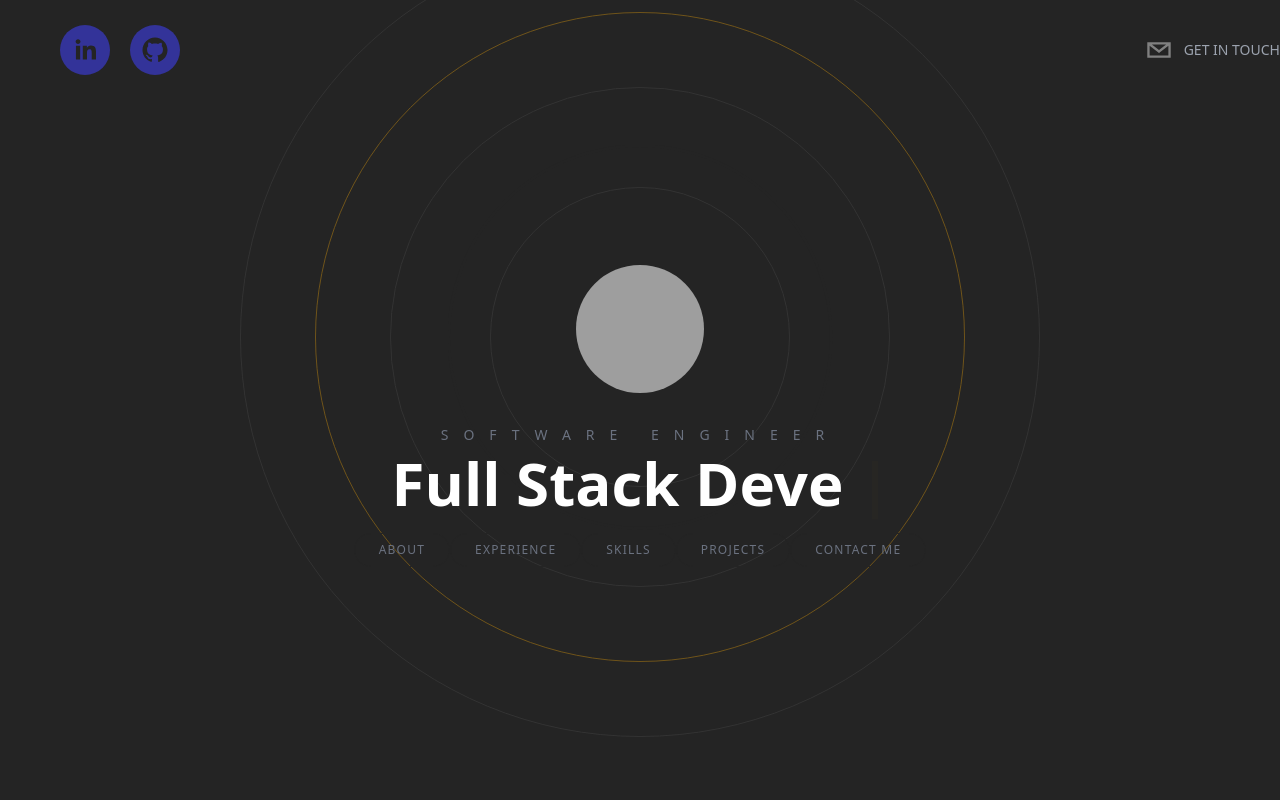
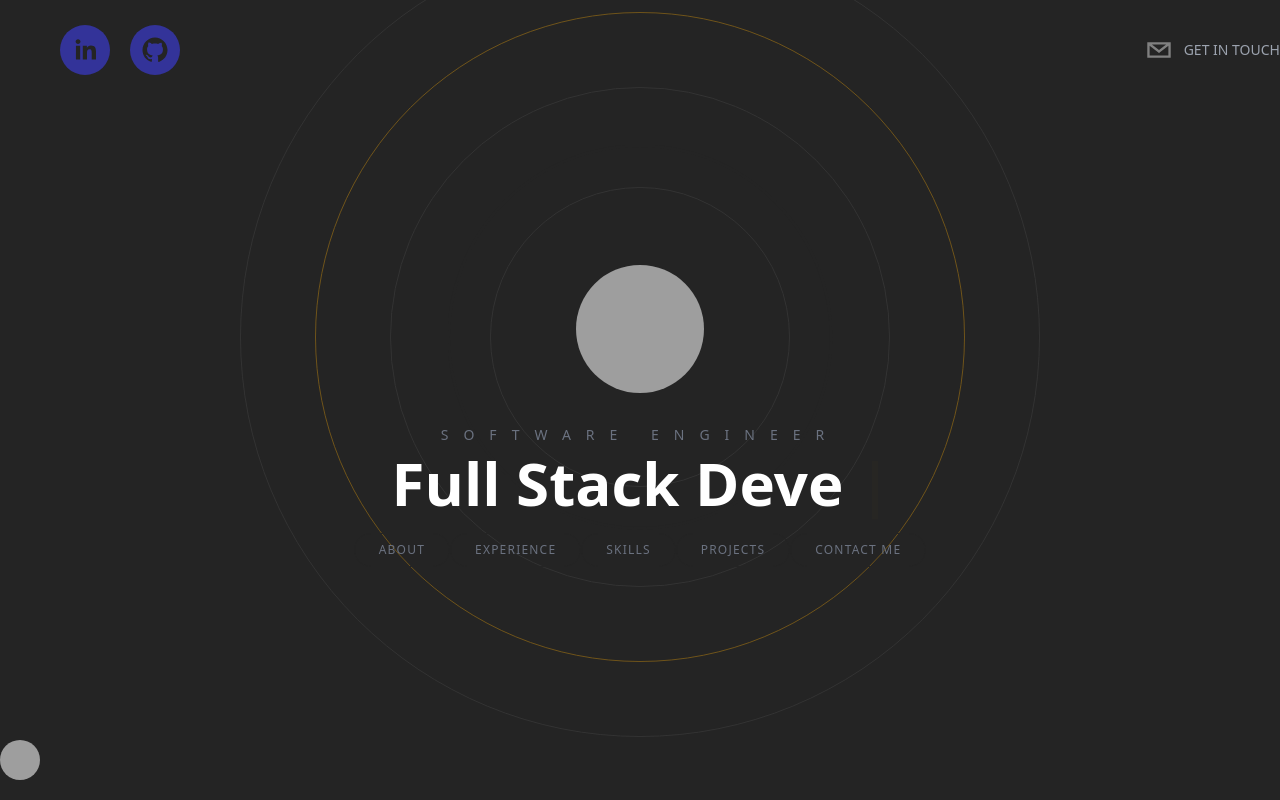
Before and after one commit to JoeBcodes/React-Portfolio, a Next.js app: page / in a window 1280 px wide. Built offline with nearby package versions, Linux system fonts and the light colour scheme; grey boxes are pictures that could not be loaded.

Commit message:
added tailwind scrollbar and homebutton tab

```diff
--- a/components/Experience.tsx
+++ b/components/Experience.tsx
@@ -18,7 +18,8 @@
       </h3>
 
       <div className="w-full flex space-x-5
-      overflow-x-scroll p-10 snap-x snap-mandatory">
+      overflow-x-scroll p-10 snap-x snap-mandatory
+      scrollbar scrollbar-track-gray-400/20 scrollbar-thumb-[#F7AB0A]/80">
         <ExperienceCard />
         <ExperienceCard />
         <ExperienceCard />
--- a/components/Projects.tsx
+++ b/components/Projects.tsx
@@ -19,7 +19,7 @@
       </h3>
 
       <div className="relative w-full flex overflow-x-scroll overflow-y-hidden snap-x
-      snap-mandatory z-20">
+      snap-mandatory z-20 scrollbar scrollbar-track-gray-400/20 scrollbar-thumb-[#F7AB0A]/80">
         {projects.map((project, i) => (
           <div key={project} className="w-screen flex-shrink-0 snap-center
           flex-col space-y-5 items-center justify-center
--- a/package.json
+++ b/package.json
@@ -27,6 +27,7 @@
   "devDependencies": {
     "autoprefixer": "^10.4.14",
     "postcss": "^8.4.21",
+    "tailwind-scrollbar": "^3.0.0",
     "tailwindcss": "^3.2.7"
   }
 }
--- a/pages/index.tsx
+++ b/pages/index.tsx
@@ -10,14 +10,19 @@
 import ContactMe from '@/components/ContactMe'
 import Skills from '@/components/Skills'
 import Projects from '@/components/Projects'
-
+//tailwind scrollbar not working
+//fix skills and projects img
 //change Image tags to next/image
  const inter = Inter({ subsets: ['latin'] });
 
 export default function Home() {
   return (
     <div className="bg-[rgb(36,36,36)] text-white h-screen snap-y snap-mandatory
-    overflow-scroll z-0">
+    overflow-y-scroll overflow-x-hidden z-0
+    scrollbar scrollbar-track-gray-400/20 scrollbar-thumb-[#F7AB0A]/80
+    ">
+
+
       <Head>
         <title>My Portfolio</title>
        </Head>
@@ -46,6 +51,17 @@
       <section id="contact-me" className="snap-start">
         <ContactMe />
       </section>
+      <Link href='#hero'>
+      <footer className="sticky bottom-5 w-full cursor-pointer">
+        <div>
+          <img
+          className="h-10 w-10 rounded-full filter grayscale hover:grayscale-0 cursor-pointer"
+          src="https://i.imgur.com/e2yvD6A.png"
+           alt=""
+          />
+        </div>
+        </footer>
+      </Link>
     </div>
   );
 };
```
Also changed, not shown: components/Header.tsx (+5 -3 lines), 1 other file (tests, documents, lock files or other folders).
